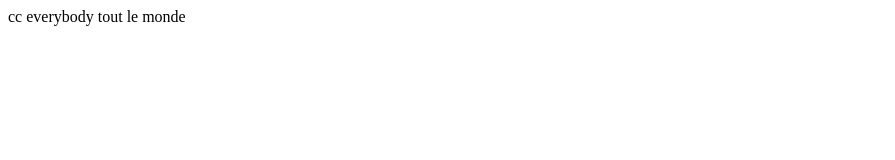
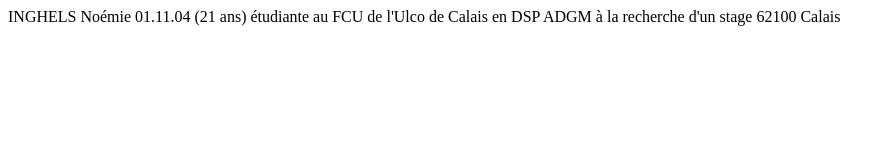
Before and after one commit to Nonocloud/Portfolio-noemie-ing, a plain HTML site: page index.html in a window 1280 px wide. Shown: the whole page, without its empty margins (0-895 px from the left). Drawn offline with Linux system fonts and the light colour scheme.

Commit message:
Ajout de mes informations

```diff
--- a/index.html
+++ b/index.html
@@ -6,6 +6,10 @@
     <title>Page d'accueil de mon portfolio</title>
 </head>
 <body>
-    cc everybody tout le monde
+    INGHELS Noémie
+    01.11.04 (21 ans)
+    étudiante au FCU de l'Ulco de Calais en DSP ADGM
+    à la recherche d'un stage
+    62100 Calais
 </body>
 </html>
```
